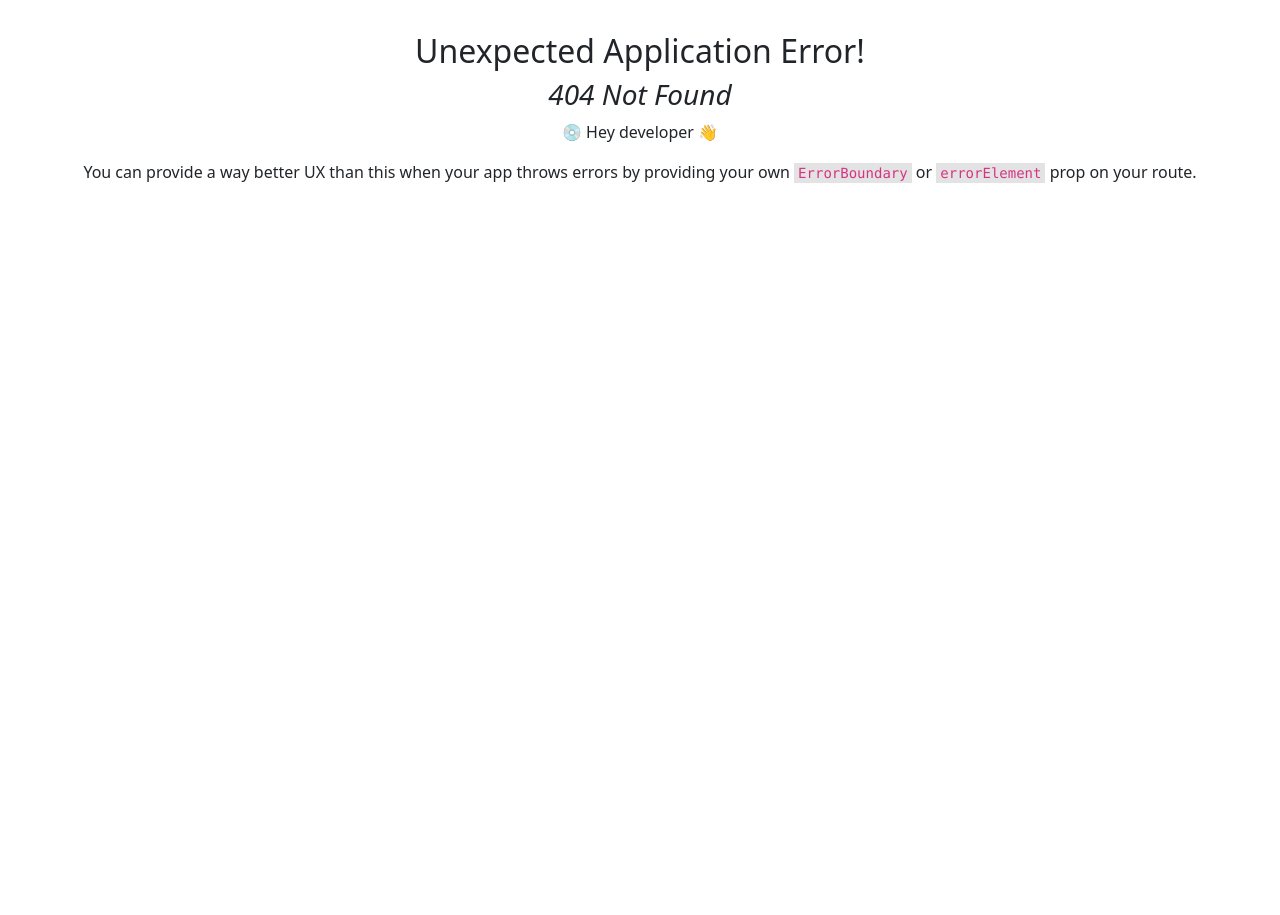
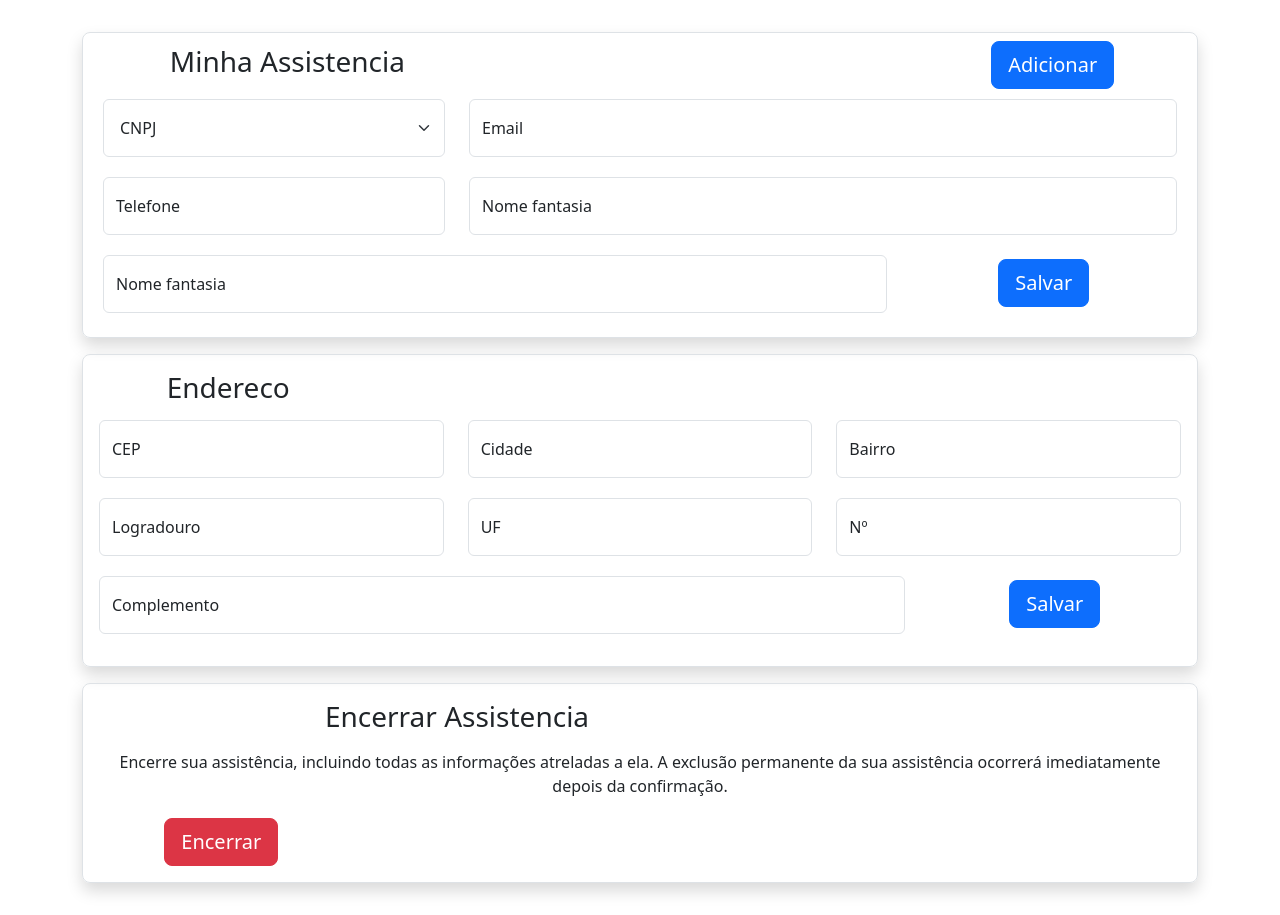
Before and after one commit to NaNNunes/tcc_project, a React (Vite) app in the folder tcc_projeto/: page /assistencia-info in a window 1280 px wide. Before the commit this address had no page. Before the commit the page ends 800 px from the top, so only its background shows below. Built offline with nearby package versions, Linux system fonts and the light colour scheme; no server answers.

Commit message:
criado a tela de informações da assistência e seus componentes

```diff
--- a/tcc_projeto/src/App.jsx
+++ b/tcc_projeto/src/App.jsx
@@ -22,6 +22,7 @@ function App() {
       document.body.classList.remove("login-background");
     };
   }, [isLoginPage]);
+
   return (
     <div className={isLoginPage ? "login-background" : ""}>
       <Container>
--- a/tcc_projeto/src/componentes/conta_perfil/Endereco.jsx
+++ b/tcc_projeto/src/componentes/Endereco.jsx
@@ -3,7 +3,7 @@ import {Form, FloatingLabel, Row, Col, Button} from "react-bootstrap";
 import { useState } from "react";
 import { useForm } from "react-hook-form";
 
-import { getEnd_API, getEnd_local_API} from "../../hooks/useApi";
+import { getEnd_API, getEnd_local_API} from "../hooks/useApi";
 
 const Endereco = () => {
   // pega enderecos na api local
@@ -144,8 +144,21 @@ const Endereco = () => {
               </FloatingLabel>
             </Col>
           </Row>
-          <Row className="mb-3">
-            <Col xs={3}>
+          <Row className="m-1 mb-3">
+            <Col>
+              <FloatingLabel
+                controlId="numResidUserInput"
+                label="Complemento"
+                className="mb-3"
+              >
+                <Form.Control
+                  type="text"
+                  placeholder=""
+                  value={""}
+                />
+              </FloatingLabel>
+            </Col>
+            <Col sm={3} className="my-1">
               <Button
                 as="input"
                 value="Salvar"
--- /dev/null
+++ b/tcc_projeto/src/componentes/assistencia_info/Encerrar.jsx
@@ -0,0 +1,38 @@
+import {Form, FloatingLabel, Row, Col, Button} from 'react-bootstrap';
+
+const Encerrar = () => {
+  return (
+    <>
+        <Form className='border rounded-3 shadow'>
+            <Row className='m-2 mt-3'>
+                <Col xs={8}>
+                    <h3>Encerrar Assistencia</h3>
+                </Col>
+            </Row>
+            <Row className='m-1'>
+                <Col>
+                    <p className='mx-2 '>
+                    Encerre sua assistência,
+                    incluindo todas as informações atreladas a ela.
+                    A exclusão permanente da sua assistência
+                    ocorrerá imediatamente depois da confirmação.
+                    </p>
+                </Col>
+            </Row>
+            <Row className='mb-3'>
+                <Col xs={3} className='mx-2'>
+                    <Button
+                        variant='danger'
+                        as="input"
+                        value="Encerrar"
+                        type="submit"
+                        size="lg"
+                    />
+                </Col>
+            </Row>
+        </Form>
+    </>
+  )
+}
+
+export default Encerrar
--- /dev/null
+++ b/tcc_projeto/src/componentes/assistencia_info/MinhaAssistencia.jsx
@@ -0,0 +1,99 @@
+import {Button, Form, Row, Col, FloatingLabel} from 'react-bootstrap';
+import { useState } from 'react';
+
+const MinhaAssistencia = () => {
+
+  return (
+    <>
+        <Form className='border rounded-3 shadow mb-3 p-1'>
+            <Row className='p-1'>
+                <Col className='m-1'>
+                    <h3>Minha Assistencia</h3>
+                </Col>
+                <Col></Col>
+                <Col sm={3} className='mx-2'>
+                    <Button
+                        as="input"
+                        value="Adicionar"
+                        type="submit"
+                        size="lg"
+                    />
+                </Col>
+            </Row>
+            <Row className='m-1'>
+                <Col sm={4}>
+                    {/* Fazer verificaão da quantidade de assistencias
+                        cadastradas pelo user de acordo com seu id */}
+                    <Form.Select className='mb-3 p-3'>
+                        <option> CNPJ </option>
+                        <option> 400.289.220/0001-01 </option>
+                        <option> 123.456.789/0001-01 </option>
+                    </Form.Select>
+                </Col>
+                <Col>
+                    <FloatingLabel
+                        controlId='assistenciaEmailInput'
+                        label="Email"
+                        className='mb-3'
+                    >
+                        <Form.Control
+                            type="email"
+                            placeholder=""
+                        />
+                    </FloatingLabel>
+                </Col>
+            </Row>
+            <Row className='m-1'>
+                <Col sm={4}>
+                    <FloatingLabel
+                        controlId='assistenciaTelInput'
+                        label="Telefone"
+                        className='mb-3'
+                    >
+                        <Form.Control
+                            type='text'
+                            placeholder=''
+                        />
+                    </FloatingLabel>
+                </Col>
+                <Col>
+                    <FloatingLabel
+                        controlId='assistenciaNomeFantasiaInput'
+                        label="Nome fantasia"
+                        className='mb-3'
+                    >
+                        <Form.Control
+                            type='text'
+                            placeholder=''
+                        />
+                    </FloatingLabel>
+                </Col>
+            </Row>
+            <Row className='m-1'>
+                <Col>
+                    <FloatingLabel
+                        controlId='assistenciaNomeFantasiaInput'
+                        label="Nome fantasia"
+                        className='mb-3'
+                    >
+                        <Form.Control
+                            type='text'
+                            placeholder=''
+                        />
+                    </FloatingLabel>
+                </Col>
+                <Col sm={3} className='mx-2 my-1'>
+                    <Button
+                        as="input"
+                        value="Salvar"
+                        type="submit"
+                        size="lg"
+                    />
+                </Col>
+            </Row>
+        </Form>
+    </>
+  )
+}
+
+export default MinhaAssistencia
--- a/tcc_projeto/src/componentes/conta_perfil/Seguranca.jsx
+++ b/tcc_projeto/src/componentes/conta_perfil/Seguranca.jsx
@@ -4,6 +4,7 @@ const Seguranca = () => {
   return (
     <>
         <Form className="border rounded-3 shadow mb-3">
+            {/* alterar senha */}
             <Row className="mb-1 mt-2">
                 <Col xs={6}>
                     <h3>Dados de Segurança</h3>
@@ -65,6 +66,25 @@ const Seguranca = () => {
                     />
                 </Col>
             </Row>
+            {/* Pergunta de segurança */}
+            <Row className="mb-3">
+                <Col sm={6}>
+                    <h4>Pergunta de segurança</h4>
+                </Col>
+                <Row>
+                    <p>Altere a pergunta de segurança que será usada para recuperar sua senha.</p>
+                </Row>
+                <Row>
+                    <Col xs={5}>
+                        <Button
+                            as="input"
+                            value="Alterar pergunta"
+                            type="submit"
+                            size="lg"
+                        />
+                    </Col>
+                </Row>
+            </Row>
         </Form>
     </>
   )
--- /dev/null
+++ b/tcc_projeto/src/pages/assistencia_info/Assistencia_info.jsx
@@ -0,0 +1,15 @@
+import Encerrar from "../../componentes/assistencia_info/Encerrar"
+import Endereco from "../../componentes/Endereco"
+import MinhaAssistencia from "../../componentes/assistencia_info/MinhaAssistencia"
+
+const Assistencia_info = () => {
+  return (
+    <>
+        <MinhaAssistencia/>
+        <Endereco/>
+        <Encerrar/>
+    </>
+  )
+}
+
+export default Assistencia_info
--- a/tcc_projeto/src/pages/conta_perfil/Conta.jsx
+++ b/tcc_projeto/src/pages/conta_perfil/Conta.jsx
@@ -1,11 +1,11 @@
 import MinhasInfos from "../../componentes/conta_perfil/MinhasInfos"
-import Endereco from "../../componentes/conta_perfil/Endereco"
+import Endereco from "../../componentes/Endereco"
 import Seguranca from "../../componentes/conta_perfil/Seguranca"
 import Encerrar from "../../componentes/conta_perfil/Encerrar"
 import EditarPag from "../../componentes/conta_perfil/EditarPag"
 
 const Conta = () => {
-  let tipoUser = 1;
+  let tipoUser = 2;
 
   return (
     <>
```
Also changed, not shown: tcc_projeto/src/MyRouter.jsx (+6 -1 lines).
